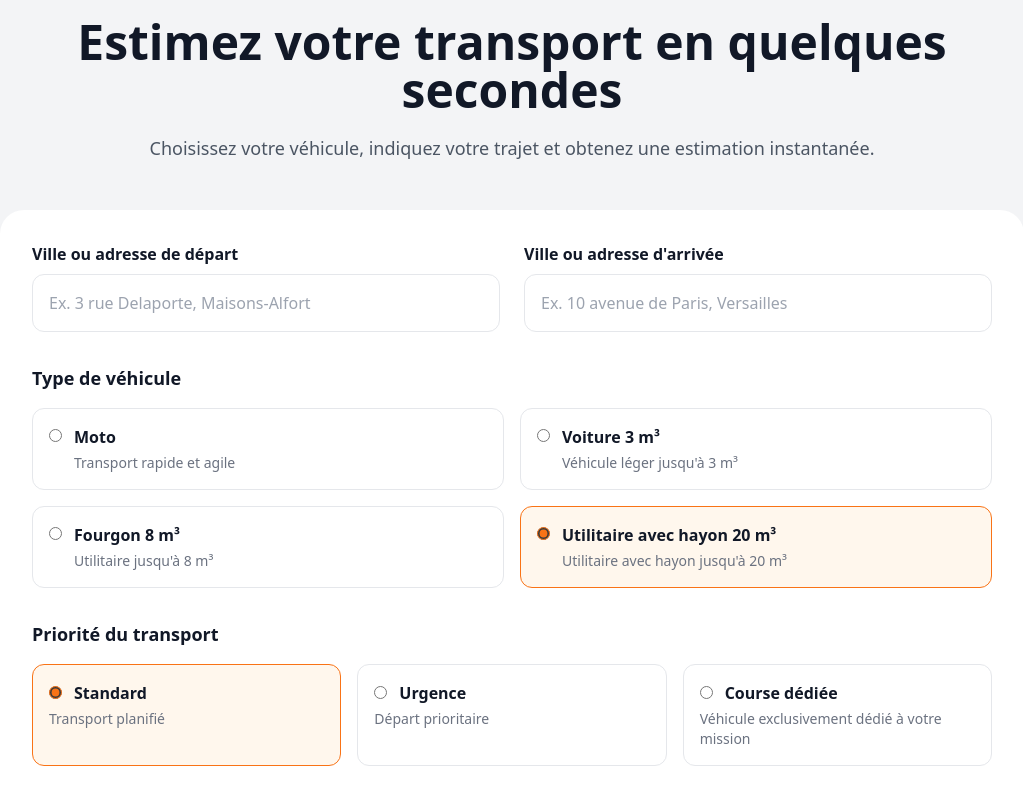
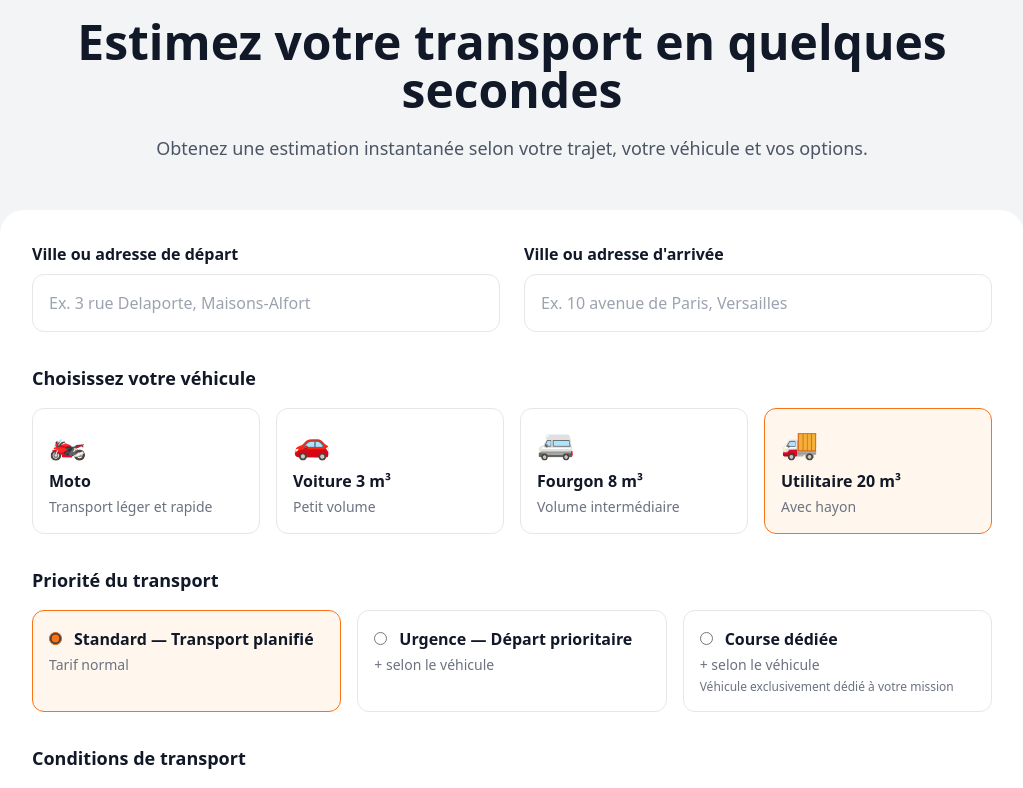
Before and after one commit to jasonvandommele-commits/flashride-logistics, a Next.js app: page / in a window 1280 px wide. Shown: the part 2880-3668 px from the top of the page, without its empty margins (128-1151 px from the left). Built offline with nearby package versions, Linux system fonts and the light colour scheme.

Commit message:
Update CalculateurTransport.jsx

```diff
--- a/app/components/CalculateurTransport.jsx
+++ b/app/components/CalculateurTransport.jsx
@@ -6,15 +6,11 @@ import {
   useState,
 } from "react";
 
-/* =========================================================
-   FORMULAIRE INITIAL
-========================================================= */
-
 const INITIAL_FORM = {
   depart: "",
   arrivee: "",
 
-  vehicle: "20m3",
+  vehicule: "20m3",
 
   priorite: "standard",
 
@@ -29,32 +25,31 @@ const INITIAL_FORM = {
 
 const VEHICLES = [
   {
-    value: "moto",
-    label: "Moto",
-    description:
-      "Transport rapide et agile",
+    id: "moto",
+    emoji: "🏍️",
+    name: "Moto",
+    description: "Transport léger et rapide",
   },
 
   {
-    value: "voiture",
-    label: "Voiture 3 m³",
-    description:
-      "Véhicule léger jusqu'à 3 m³",
+    id: "voiture",
+    emoji: "🚗",
+    name: "Voiture 3 m³",
+    description: "Petit volume",
   },
 
   {
-    value: "fourgon",
-    label: "Fourgon 8 m³",
-    description:
-      "Utilitaire jusqu'à 8 m³",
+    id: "fourgon",
+    emoji: "🚐",
+    name: "Fourgon 8 m³",
+    description: "Volume intermédiaire",
   },
 
   {
-    value: "20m3",
-    label:
-      "Utilitaire avec hayon 20 m³",
-    description:
-      "Utilitaire avec hayon jusqu'à 20 m³",
+    id: "20m3",
+    emoji: "🚚",
+    name: "Utilitaire 20 m³",
+    description: "Avec hayon",
   },
 ];
 
@@ -73,32 +68,33 @@ function AddressInput({
   const [suggestions, setSuggestions] =
     useState([]);
 
-  const [
-    loadingSuggestions,
-    setLoadingSuggestions,
-  ] = useState(false);
+  const [loadingSuggestions, setLoadingSuggestions] =
+    useState(false);
 
-  const [
-    showSuggestions,
-    setShowSuggestions,
-  ] = useState(false);
+  const [showSuggestions, setShowSuggestions] =
+    useState(false);
 
-  const wrapperRef = useRef(null);
-  const abortRef = useRef(null);
-  const requestIdRef = useRef(0);
+  const wrapperRef =
+    useRef(null);
+
+  const abortRef =
+    useRef(null);
+
+  const requestIdRef =
+    useRef(0);
+
   const justSelectedRef =
     useRef(false);
-
-  /* =======================================================
-     AUTOCOMPLÉTION
-  ======================================================= */
 
   useEffect(() => {
     const text =
       String(value || "").trim();
 
-    if (justSelectedRef.current) {
-      justSelectedRef.current = false;
+    if (
+      justSelectedRef.current
+    ) {
+      justSelectedRef.current =
+        false;
       return;
     }
 
@@ -114,8 +110,8 @@ function AddressInput({
       return;
     }
 
-    const timer = setTimeout(
-      async () => {
+    const timer =
+      setTimeout(async () => {
         const controller =
           new AbortController();
 
@@ -194,21 +190,17 @@ function AddressInput({
             requestId ===
             requestIdRef.current
           ) {
-            setLoadingSuggestions(false);
+            setLoadingSuggestions(
+              false
+            );
           }
         }
-      },
-      220
-    );
+      }, 220);
 
     return () => {
       clearTimeout(timer);
     };
   }, [value]);
-
-  /* =======================================================
-     CLIC EXTÉRIEUR
-  ======================================================= */
 
   useEffect(() => {
     function handleOutsideClick(
@@ -237,10 +229,6 @@ function AddressInput({
     };
   }, []);
 
-  /* =======================================================
-     SÉLECTION
-  ======================================================= */
-
   function handleSelect(
     suggestion
   ) {
@@ -266,7 +254,8 @@ function AddressInput({
 
     requestIdRef.current += 1;
 
-    justSelectedRef.current = true;
+    justSelectedRef.current =
+      true;
 
     setShowSuggestions(false);
     setSuggestions([]);
@@ -279,10 +268,6 @@ function AddressInput({
     );
   }
 
-  /* =======================================================
-     CHANGEMENT MANUEL
-  ======================================================= */
-
   function handleInputChange(
     event
   ) {
@@ -291,10 +276,6 @@ function AddressInput({
 
     onChange(event);
   }
-
-  /* =======================================================
-     RENDER
-  ======================================================= */
 
   return (
     <div
@@ -432,10 +413,6 @@ export default function CalculateurTransport() {
   const [error, setError] =
     useState("");
 
-  /* =======================================================
-     CHANGEMENT FORMULAIRE
-  ======================================================= */
-
   function handleChange(event) {
     const {
       name,
@@ -485,22 +462,7 @@ export default function CalculateurTransport() {
       setResult(null);
       setError("");
     }
-
-    if (
-      name === "vehicle" ||
-      name === "priorite" ||
-      name === "samedi" ||
-      name === "nuit" ||
-      name === "dimanche"
-    ) {
-      setResult(null);
-      setError("");
   }
-  }
-
-  /* =======================================================
-     SÉLECTION ADRESSE
-  ======================================================= */
 
   function handleAddressSelect(
     name,
@@ -554,10 +516,6 @@ export default function CalculateurTransport() {
     setError("");
   }
 
-  /* =======================================================
-     SUBMIT
-  ======================================================= */
-
   async function handleSubmit(
     event
   ) {
@@ -597,11 +555,22 @@ export default function CalculateurTransport() {
       const data =
         await response.json();
 
+      if (
+        !response.ok
+      ) {
+        throw new Error(
+          data.message ||
+            data.error ||
+            "Impossible de calculer le tarif."
+        );
+      }
+
       /*
-       * Le serveur peut retourner
-       * success:false pour un trajet
-       * hors IDF.
+       * Hors IDF :
+       * on affiche le message directement
+       * sans considérer cela comme une erreur.
        */
+
       if (
         data.reason ===
         "hors_zone"
@@ -617,6 +586,7 @@ export default function CalculateurTransport() {
               ?.scrollIntoView({
                 behavior:
                   "smooth",
+
                 block:
                   "start",
               });
@@ -626,10 +596,7 @@ export default function CalculateurTransport() {
         return;
       }
 
-      if (
-        !response.ok ||
-        !data.success
-      ) {
+      if (!data.success) {
         throw new Error(
           data.message ||
             data.error ||
@@ -648,6 +615,7 @@ export default function CalculateurTransport() {
             ?.scrollIntoView({
               behavior:
                 "smooth",
+
               block:
                 "start",
             });
@@ -663,10 +631,6 @@ export default function CalculateurTransport() {
     }
   }
 
-  /* =======================================================
-     RENDER
-  ======================================================= */
-
   return (
     <section className="py-24 px-6 bg-gray-100">
       <div className="max-w-5xl mx-auto">
@@ -676,7 +640,6 @@ export default function CalculateurTransport() {
         ================================================= */}
 
         <div className="text-center mb-12">
-
           <p className="text-orange-500 font-bold uppercase tracking-widest">
             Calculateur transport
           </p>
@@ -686,11 +649,10 @@ export default function CalculateurTransport() {
           </h2>
 
           <p className="mt-5 text-gray-600 text-lg">
-            Choisissez votre véhicule,
-            indiquez votre trajet et obtenez
-            une estimation instantanée.
+            Obtenez une estimation instantanée
+            selon votre trajet, votre véhicule
+            et vos options.
           </p>
-
         </div>
 
         {/* =================================================
@@ -707,7 +669,6 @@ export default function CalculateurTransport() {
           ================================================= */}
 
           <div className="grid md:grid-cols-2 gap-6">
-
             <AddressInput
               name="depart"
               label="Ville ou adresse de départ"
@@ -729,7 +690,6 @@ export default function CalculateurTransport() {
                 handleAddressSelect
               }
             />
-
           </div>
 
           {/* =================================================
@@ -737,69 +697,53 @@ export default function CalculateurTransport() {
           ================================================= */}
 
           <div className="mt-8">
-
             <p className="font-bold text-lg mb-4">
-              Type de véhicule
+              Choisissez votre véhicule
             </p>
 
-            <div className="grid sm:grid-cols-2 gap-4">
-
+            <div className="grid sm:grid-cols-2 lg:grid-cols-4 gap-4">
               {VEHICLES.map(
                 (vehicle) => (
                   <label
-                    key={
-                      vehicle.value
-                    }
+                    key={vehicle.id}
                     className={`border rounded-xl p-4 cursor-pointer transition ${
-                      form.vehicle ===
-                      vehicle.value
+                      form.vehicule ===
+                      vehicle.id
                         ? "border-orange-500 bg-orange-50"
                         : "border-gray-200 hover:border-orange-300"
                     }`}
                   >
-
-                    <div className="flex items-start gap-3">
-
                     <input
                       type="radio"
-                        name="vehicle"
+                      name="vehicule"
                       value={
-                          vehicle.value
+                        vehicle.id
                       }
                       checked={
-                          form.vehicle ===
-                          vehicle.value
+                        form.vehicule ===
+                        vehicle.id
                       }
                       onChange={
                         handleChange
                       }
-                        className="mt-1 accent-orange-500"
+                      className="sr-only"
                     />
 
-                      <div>
+                    <div className="text-3xl mb-2">
+                      {vehicle.emoji}
+                    </div>
 
-                        <strong className="text-gray-900">
-                          {
-                            vehicle.label
-                          }
+                    <strong className="block">
+                      {vehicle.name}
                     </strong>
 
                     <p className="text-gray-500 text-sm mt-1">
-                          {
-                            vehicle.description
-                          }
+                      {vehicle.description}
                     </p>
-
-                      </div>
-
-                    </div>
-
                   </label>
                 )
               )}
-
             </div>
-
           </div>
 
           {/* =================================================
@@ -807,14 +751,11 @@ export default function CalculateurTransport() {
           ================================================= */}
 
           <div className="mt-8">
-
             <p className="font-bold text-lg mb-4">
               Priorité du transport
             </p>
 
             <div className="grid sm:grid-cols-3 gap-4">
-
-              {/* STANDARD */}
 
               <label
                 className={`border rounded-xl p-4 cursor-pointer transition ${
@@ -824,7 +765,6 @@ export default function CalculateurTransport() {
                     : "border-gray-200 hover:border-orange-300"
                 }`}
               >
-
                 <input
                   type="radio"
                   name="priorite"
@@ -840,16 +780,13 @@ export default function CalculateurTransport() {
                 />
 
                 <strong>
-                  Standard
+                  Standard — Transport planifié
                 </strong>
 
                 <p className="text-gray-500 text-sm mt-1">
-                  Transport planifié
+                  Tarif normal
                 </p>
-
               </label>
-
-              {/* URGENCE */}
 
               <label
                 className={`border rounded-xl p-4 cursor-pointer transition ${
@@ -859,7 +796,6 @@ export default function CalculateurTransport() {
                     : "border-gray-200 hover:border-orange-300"
                 }`}
               >
-
                 <input
                   type="radio"
                   name="priorite"
@@ -875,33 +811,29 @@ export default function CalculateurTransport() {
                 />
 
                 <strong>
-                  Urgence
+                  Urgence — Départ prioritaire
                 </strong>
 
                 <p className="text-gray-500 text-sm mt-1">
-                  Départ prioritaire
+                  + selon le véhicule
                 </p>
-
               </label>
-
-              {/* COURSE DÉDIÉE */}
 
               <label
                 className={`border rounded-xl p-4 cursor-pointer transition ${
                   form.priorite ===
-                  "dedicated"
+                  "express"
                     ? "border-orange-500 bg-orange-50"
                     : "border-gray-200 hover:border-orange-300"
                 }`}
               >
-
                 <input
                   type="radio"
                   name="priorite"
-                  value="dedicated"
+                  value="express"
                   checked={
                     form.priorite ===
-                    "dedicated"
+                    "express"
                   }
                   onChange={
                     handleChange
@@ -914,10 +846,12 @@ export default function CalculateurTransport() {
                 </strong>
 
                 <p className="text-gray-500 text-sm mt-1">
-                  Véhicule exclusivement
-                  dédié à votre mission
+                  + selon le véhicule
                 </p>
 
+                <p className="text-gray-500 text-xs mt-1">
+                  Véhicule exclusivement dédié à votre mission
+                </p>
               </label>
 
             </div>
@@ -928,14 +862,11 @@ export default function CalculateurTransport() {
           ================================================= */}
 
           <div className="mt-8">
-
             <p className="font-bold text-lg mb-4">
               Conditions de transport
             </p>
 
             <div className="grid sm:grid-cols-3 gap-4">
-
-              {/* SAMEDI */}
 
               <label
                 className={`flex items-center gap-3 border rounded-xl p-4 cursor-pointer transition ${
@@ -944,7 +875,6 @@ export default function CalculateurTransport() {
                     : "border-gray-200 hover:border-orange-300"
                 }`}
               >
-
                 <input
                   type="checkbox"
                   name="samedi"
@@ -958,7 +888,6 @@ export default function CalculateurTransport() {
                 />
 
                 <span>
-
                   <strong>
                     Samedi
                   </strong>
@@ -968,12 +897,8 @@ export default function CalculateurTransport() {
                   <span className="text-gray-500 text-sm">
                     +10 %
                   </span>
-
                 </span>
-
               </label>
-
-              {/* NUIT */}
 
               <label
                 className={`flex items-center gap-3 border rounded-xl p-4 cursor-pointer transition ${
@@ -982,7 +907,6 @@ export default function CalculateurTransport() {
                     : "border-gray-200 hover:border-orange-300"
                 }`}
               >
-
                 <input
                   type="checkbox"
                   name="nuit"
@@ -996,7 +920,6 @@ export default function CalculateurTransport() {
                 />
 
                 <span>
-
                   <strong>
                     Nuit 22h–6h
                   </strong>
@@ -1004,14 +927,10 @@ export default function CalculateurTransport() {
                   <br />
 
                   <span className="text-gray-500 text-sm">
-                    +25 % ou +20 %
+                    +20 % à +25 % selon véhicule
                   </span>
-
                 </span>
-
               </label>
-
-              {/* DIMANCHE */}
 
               <label
                 className={`flex items-center gap-3 border rounded-xl p-4 cursor-pointer transition ${
@@ -1020,7 +939,6 @@ export default function CalculateurTransport() {
                     : "border-gray-200 hover:border-orange-300"
                 }`}
               >
-
                 <input
                   type="checkbox"
                   name="dimanche"
@@ -1034,7 +952,6 @@ export default function CalculateurTransport() {
                 />
 
                 <span>
-
                   <strong>
                     Dimanche / jour férié
                   </strong>
@@ -1042,11 +959,9 @@ export default function CalculateurTransport() {
                   <br />
 
                   <span className="text-gray-500 text-sm">
-                    +25 % ou +30 %
+                    +25 % à +30 % selon véhicule
                   </span>
-
                 </span>
-
               </label>
 
             </div>
@@ -1092,37 +1007,45 @@ export default function CalculateurTransport() {
                 HORS IDF
             ================================================= */}
 
-            {result.reason ===
-            "hors_zone" ? (
+            {!result.success &&
+              result.reason ===
+                "hors_zone" && (
                 <div className="text-center">
 
-                <p className="text-orange-500 font-bold uppercase tracking-widest">
-                  Demande de devis
+                  <div className="text-4xl mb-4">
+                    📍
+                  </div>
+
+                  <h3 className="text-2xl font-black">
+                    Trajet sur devis
+                  </h3>
+
+                  <p className="text-gray-600 mt-3">
+                    Ce trajet sort de notre
+                    zone tarifaire automatique.
                   </p>
 
-                <h3 className="text-3xl font-black mt-3">
-                  Trajet hors Île-de-France
-                </h3>
-
-                <p className="text-gray-600 mt-4">
-                  Ce trajet nécessite un
-                  devis personnalisé.
+                  <p className="text-gray-600 mt-2">
+                    Contactez-nous pour obtenir
+                    un devis personnalisé.
                   </p>
 
                   <a
                     href="#devis"
                     className="mt-6 block w-full text-center bg-orange-500 text-white font-bold rounded-xl p-4 hover:bg-orange-600 transition"
                   >
-                  Demander mon devis
+                    Demander un devis
                   </a>
 
                 </div>
-            ) : (
-              <>
+              )}
+
             {/* =================================================
-                    PRIX
+                RÉSULTAT IDF
             ================================================= */}
 
+            {result.success && (
+              <>
                 <div className="text-center">
 
                   <p className="text-gray-500 font-semibold">
@@ -1130,22 +1053,23 @@ export default function CalculateurTransport() {
                   </p>
 
                   <p className="text-5xl font-black mt-3">
-
-                    <span className="text-2xl mr-2">
-                      À partir de
-                    </span>
-
-                    {result.tarif.totalHT}
-
+                    À partir de{" "}
+                    {result.tarif.totalHT}{" "}
                     <span className="text-xl ml-2">
                       € HT
                     </span>
-
                   </p>
 
                   <p className="text-gray-500 mt-2">
                     {result.vehicle}
                   </p>
+
+                  {result.vehicle ===
+                    "Utilitaire 20 m³" && (
+                    <p className="text-gray-500 text-sm mt-1">
+                      Avec hayon
+                    </p>
+                  )}
 
                 </div>
 
@@ -1156,30 +1080,21 @@ export default function CalculateurTransport() {
                 <div className="mt-8 grid md:grid-cols-3 gap-4">
 
                   <div className="bg-gray-100 rounded-2xl p-5 text-center">
-
                     <p className="text-gray-500 text-sm">
                       Départ
                     </p>
 
                     <p className="font-bold mt-1">
-                      {
-                        result.depart.zone
-                      }
+                      {result.depart.zone}
                     </p>
 
                     <p className="text-sm text-gray-500 mt-1">
-                      {
-                        result.depart
-                          .codePostal ||
-                        result.depart
-                          .ville
-                      }
+                      {result.depart.codePostal ||
+                        result.depart.ville}
                     </p>
-
                   </div>
 
                   <div className="bg-gray-100 rounded-2xl p-5 text-center">
-
                     <p className="text-gray-500 text-sm">
                       Distance
                     </p>
@@ -1191,30 +1106,21 @@ export default function CalculateurTransport() {
                       }{" "}
                       km
                     </p>
-
                   </div>
 
                   <div className="bg-gray-100 rounded-2xl p-5 text-center">
-
                     <p className="text-gray-500 text-sm">
                       Arrivée
                     </p>
 
                     <p className="font-bold mt-1">
-                      {
-                        result.arrivee.zone
-                      }
+                      {result.arrivee.zone}
                     </p>
 
                     <p className="text-sm text-gray-500 mt-1">
-                      {
-                        result.arrivee
-                          .codePostal ||
-                        result.arrivee
-                          .ville
-                      }
+                      {result.arrivee.codePostal ||
+                        result.arrivee.ville}
                     </p>
-
                   </div>
 
                 </div>
@@ -1226,26 +1132,20 @@ export default function CalculateurTransport() {
                 <div className="mt-8 border-t pt-6">
 
                   <div className="flex justify-between py-2">
-
                     <span>
                       Tarif de base
                     </span>
 
                     <strong>
-                      {
-                        result.tarif
-                          .baseHT
-                      }{" "}
-                      € HT
+                      {result.tarif.baseHT} €
+                      HT
                     </strong>
-
                   </div>
 
                   {result.tarif
                     .supplementDistanceHT >
                     0 && (
                     <div className="flex justify-between py-2">
-
                       <span>
                         Ajustement distance
                       </span>
@@ -1258,7 +1158,6 @@ export default function CalculateurTransport() {
                         }{" "}
                         € HT
                       </strong>
-
                     </div>
                   )}
 
@@ -1269,22 +1168,20 @@ export default function CalculateurTransport() {
                     ) => (
                       <div
                         key={index}
-                        className="flex justify-between py-2"
+                        className="flex justify-between py-2 gap-4"
                       >
-
                         <span>
                           {
                             supplement.label
                           }
                         </span>
 
-                        <strong>
+                        <strong className="whitespace-nowrap">
                           {supplement.amount !==
                           null
                             ? `+${supplement.amount} € HT`
                             : "Appliqué"}
                         </strong>
-
                       </div>
                     )
                   )}
@@ -1292,24 +1189,20 @@ export default function CalculateurTransport() {
                 </div>
 
                 {/* =================================================
-                    À PRÉVOIR
+                    À SAVOIR
                 ================================================= */}
 
                 <div className="mt-6 bg-orange-50 rounded-2xl p-5">
 
                   <p className="font-bold">
-                    À prévoir
+                    À savoir
                   </p>
 
                   <p className="text-gray-600 text-sm mt-2">
+                    30 min d'attente sont incluses.
+                    Au-delà, l'attente supplémentaire
+                    est facturée selon le véhicule.
                     Manutention sur devis.
-                    <br />
-                    30 minutes d'attente
-                    sont incluses dans la
-                    prestation. Au-delà,
-                    l'attente supplémentaire
-                    est facturée selon le
-                    véhicule utilisé.
                   </p>
 
                 </div>
@@ -1323,11 +1216,11 @@ export default function CalculateurTransport() {
                   <p className="text-xs text-gray-500 leading-relaxed">
                     Tarif indicatif calculé
                     automatiquement. Le montant
-                    définitif peut être ajusté
-                    selon les conditions réelles
-                    de la mission, notamment la
-                    manutention ou les contraintes
-                    particulières.
+                    définitif peut être ajusté selon
+                    les conditions réelles de la
+                    mission, notamment le
+                    stationnement, la manutention
+                    ou les contraintes particulières.
                   </p>
 
                 </div>
```
Lines whose indentation alone changed are shown as unchanged.
